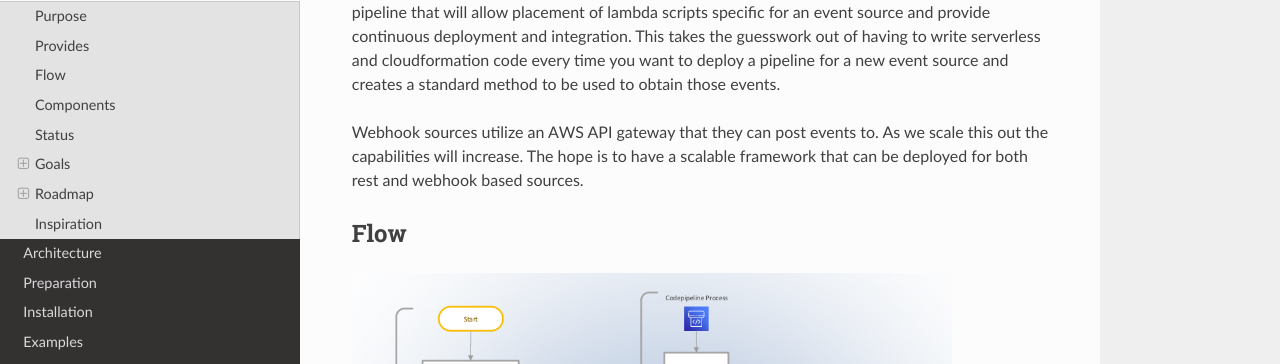
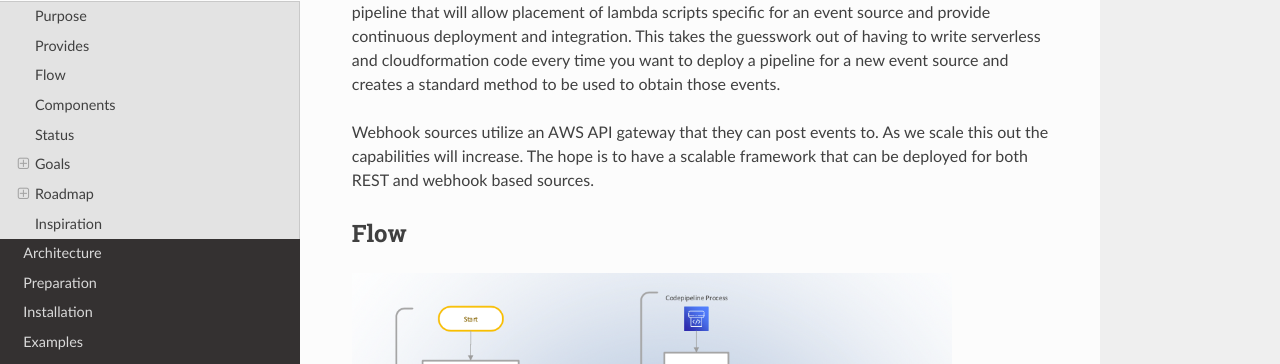
Before and after one commit to mozilla/mozdef-event-framework, a Sphinx documentation site: the page built from docs/source/overview.rst, in a window 1280 px wide and 900 px high, scrolled down 376 px. Shown: the part 135-499 px from the top of the window. Built offline with Sphinx 7.4.7 and the Read the Docs theme 2.0.0, drawn with Linux system fonts in a browser that asks for light colours; pages that are not in the unit, such as notebooks, are missing from menus; some of the changed text lies outside the part shown.

```diff
--- a/docs/source/overview.rst
+++ b/docs/source/overview.rst
@@ -17,7 +17,7 @@ We created a framework using AWS Cloudformation and the Serverless framework to
 This takes the guesswork out of having to write serverless and cloudformation code every time  you want to deploy a pipeline for a new event source and creates a standard method to be used to obtain those events.
 
 Webhook sources utilize an AWS API gateway that they can post events to. As we scale this out the capabilities will increase.
-The hope is to have a scalable framework that can be deployed for both rest and webhook based sources.
+The hope is to have a scalable framework that can be deployed for both REST and webhook based sources.
 
 Flow
 ----
@@ -82,7 +82,7 @@ ToDo
 
    * Implement Dead Letter Queue (DLQ) reprocessing functionality
    * Implement schema validation
-   * Implement function library to allow choice between webhook API or rEST API connectivity
+   * Implement function library to allow choice between webhook API or REST API connectivity
    * Implement monitoring of the entire stack that is created by this framework
 
 Inspiration
```
